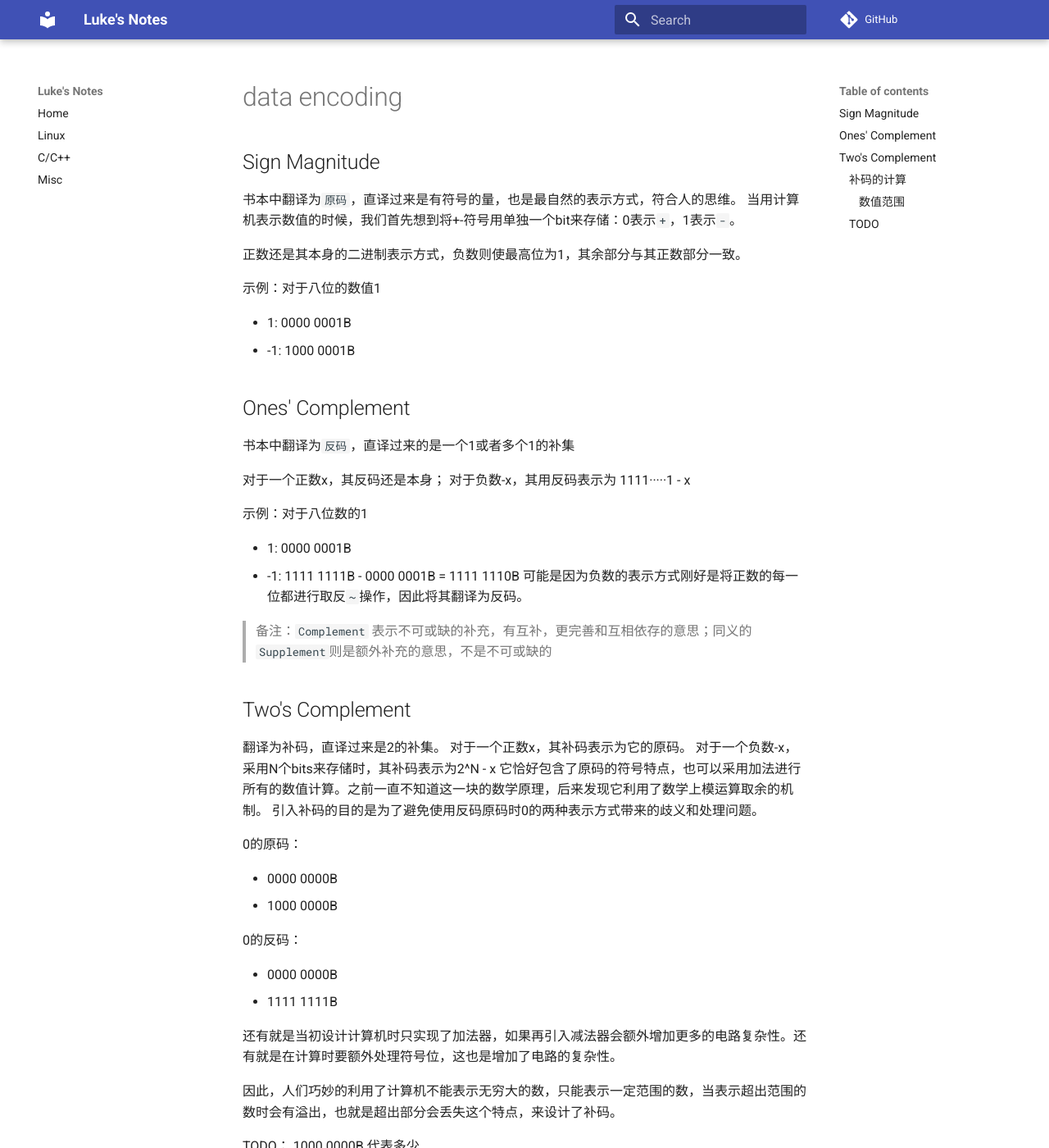
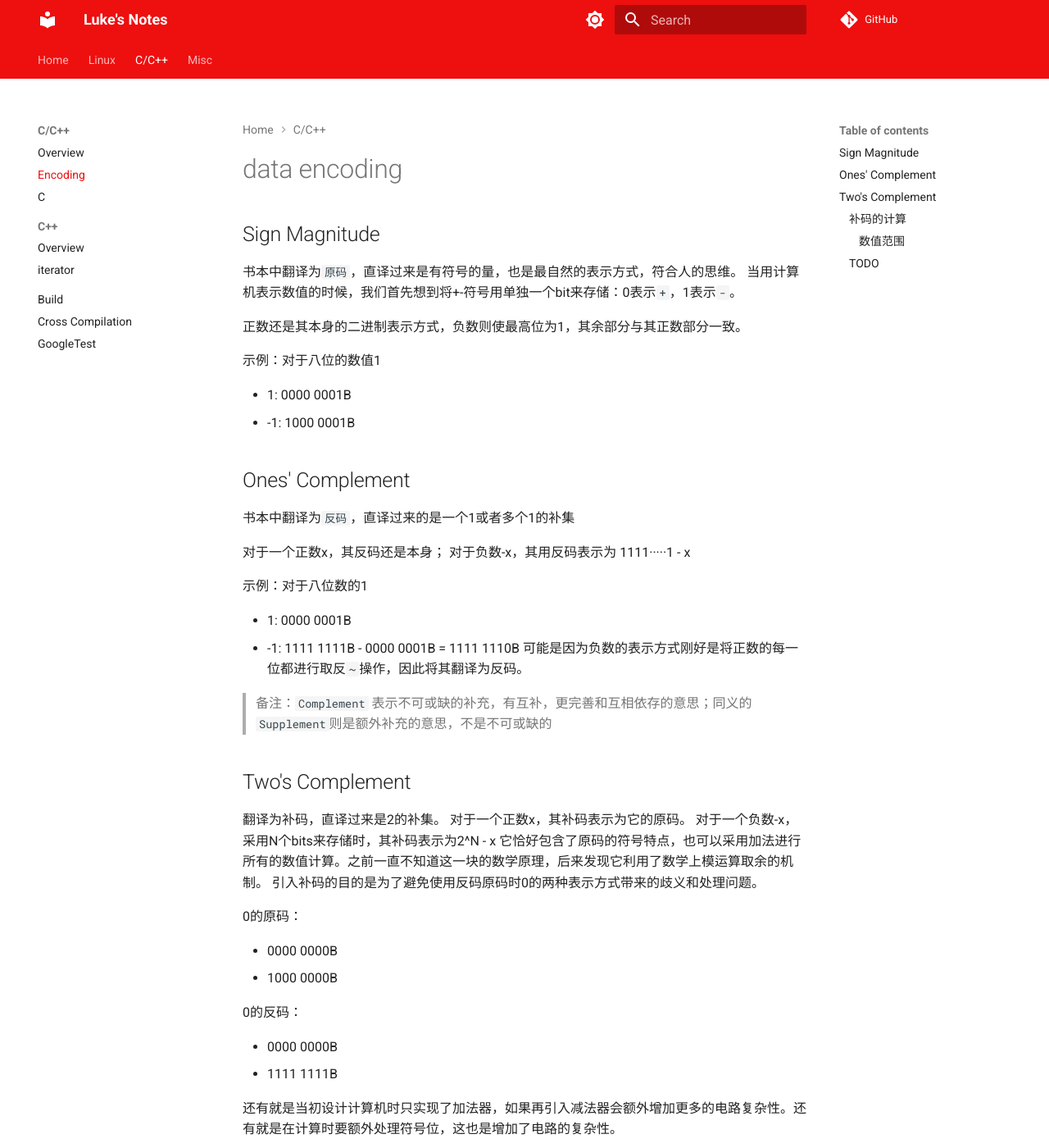
Before and after one commit to icecoobe/notes, an MkDocs documentation site: the page built from docs/c-cpp/data_encoding.md, in a window 1280 px wide and 1400 px high. Shown: the whole window at 82% size. Built offline with MkDocs 1.6.1 and Material for MkDocs 9.7.7, drawn with Linux system fonts in a browser that asks for light colours; comment, search, counter and statistics services are not loaded; some of the changed text lies outside the part shown.

Commit message:
update layout & mkdocs

```diff
--- /dev/null
+++ b/docs/javascripts/extra.js
@@ -0,0 +1 @@
+// TBD
--- /dev/null
+++ b/docs/javascripts/mathjax.js
@@ -0,0 +1,19 @@
+window.MathJax = {
+  tex: {
+    inlineMath: [["\\(", "\\)"]],
+    displayMath: [["\\[", "\\]"]],
+    processEscapes: true,
+    processEnvironments: true
+  },
+  options: {
+    ignoreHtmlClass: ".*|",
+    processHtmlClass: "arithmatex"
+  }
+};
+
+document$.subscribe(() => {
+  MathJax.startup.output.clearCache()
+  MathJax.typesetClear()
+  MathJax.texReset()
+  MathJax.typesetPromise()
+})
--- /dev/null
+++ b/docs/stylesheets/extra.css
@@ -0,0 +1,12 @@
+/* YouTube Red Theme */
+:root  > * {
+  --md-primary-fg-color:        #EE0F0F;
+  --md-primary-fg-color--light: #ECB7B7;
+  --md-primary-fg-color--dark:  #90030C;
+}
+
+.md-typeset .admonition,
+.md-typeset details {
+  border-width: 0;
+  border-left-width: 4px;
+}
--- a/mkdocs.yml
+++ b/mkdocs.yml
@@ -3,8 +3,75 @@ site_url: https://icecoobe.github.io/notes
 repo_url: https://github.com/icecoobe/notes
 theme:
   name: material
+  palette:
+
+    # Palette toggle for light mode
+    - scheme: default
+      toggle:
+        icon: material/brightness-7
+        name: Switch to dark mode
+
+    # Palette toggle for dark mode
+    - scheme: slate
+      toggle:
+        icon: material/brightness-4
+        name: Switch to light mode
+  features:
+    - navigation.instant
+    - navigation.instant.progress
+    - navigation.tabs
+    - navigation.sections
+    - navigation.expand
+    - navigation.path
+    - navigation.top
+    # - toc.integrate
+  font:
+    text: Roboto
+    code: Roboto Mono
+  favicon: images/favicon.png
+extra_css:
+  - stylesheets/extra.css
+extra_javascript:
+  - javascripts/mathjax.js
+  - https://unpkg.com/mathjax@3/es5/tex-mml-chtml.js
+markdown_extensions:
+  - admonition
+  - pymdownx.details
+  - pymdownx.superfences:
+      custom_fences:
+        - name: mermaid
+          class: mermaid
+  - pymdownx.critic
+  - pymdownx.caret
+  - pymdownx.keys
+  - pymdownx.mark
+  - pymdownx.tilde
+  - pymdownx.tabbed:
+      alternate_style: true
+  - pymdownx.arithmatex:
+      generic: true
+extra:
+  social:
+    - icon: fontawesome/brands/github
+      link: https://github.com/icecoobe
+      name: icecoobe on GitHub
 nav:
   - Home: index.md
-  - Linux: Linux/awesome-tools.md
-  - C/C++: c-cpp/c.md
-  - Misc: misc/thinking.md
+  - Linux:
+    - Tools: Linux/awesome-tools.md
+    - Shell Script: Linux/best-practices-of-shell-scripts.md
+    - FAQ: Linux/FAQ.md
+    - Link File: Linux/link.md
+  - C/C++:
+    - Overview: c-cpp/overview.md
+    - Encoding: c-cpp/data_encoding.md
+    - C: c-cpp/c.md
+    - C++:
+      - Overview: c-cpp/cpp.md
+      - iterator: c-cpp/iterator.md
+    - Build: c-cpp/build.md
+    - Cross Compilation: c-cpp/cross-compile.md
+    - GoogleTest: c-cpp/googletest.md
+  - Misc:
+    - Talk: misc/talk.md
+    - Thinking: misc/thinking.md
```
Also changed, not shown: docs/c-cpp/overview.md (added, +1 -0 lines), docs/c-cpp/data_encoding.md (renamed from docs/data_encoding.md), docs/c-cpp/googletest.md (renamed from docs/c-cpp/GoogleTest.md), docs/images/favicon.png (added), docs/misc/nordic.md (renamed from docs/nordic.md), docs/misc/rtt.md (renamed from docs/rtt.md).
